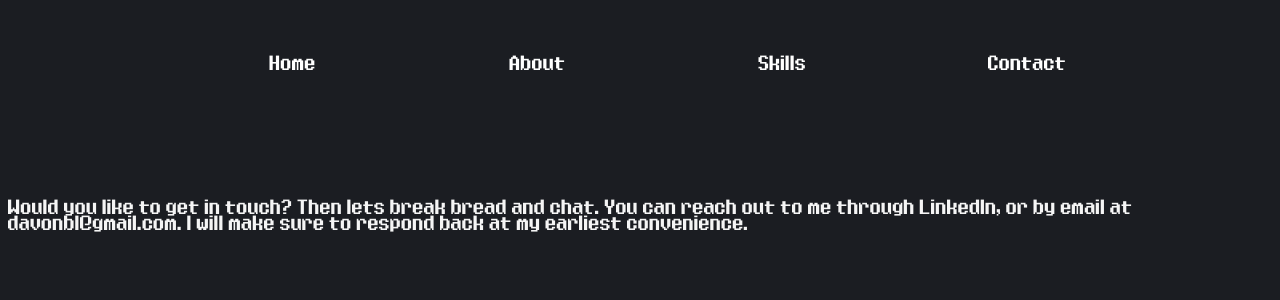
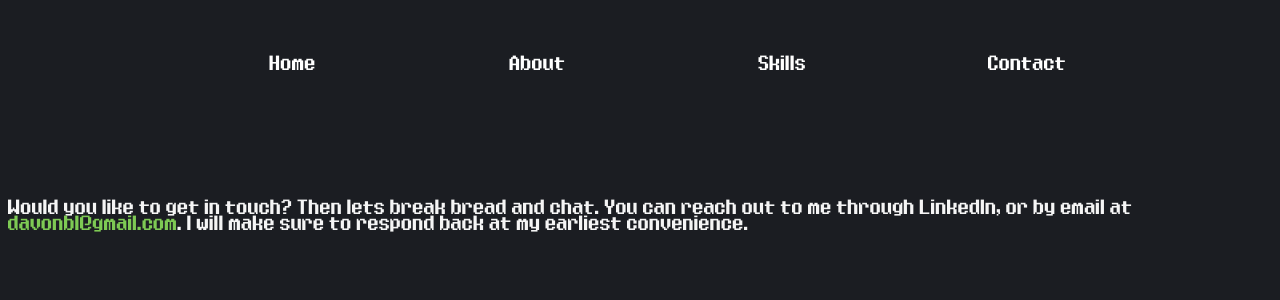
Before and after one commit to davonbl/davonbl-portfolio-v2, a React (Vite) app: page /contact in a window 1280 px wide. Shown: the top 300 px of the page. Built offline with nearby package versions, Linux system fonts and the light colour scheme.

Commit message:
added props to the contact page

```diff
--- a/src/App.jsx
+++ b/src/App.jsx
@@ -48,7 +48,10 @@ function App() {
         <NavBar/>
         <Routes>
           <Route path='/about' element={<About/>}/>
-          <Route path='/contact' element={<Contact/>}/>
+          <Route path='/contact' element={
+          <Contact
+            email = 'davonbl@gmail.com'
+          />}/>
           <Route path='/' element={<Home/>}/>
           <Route path='/skills' element={<Skills/>}/>
         </Routes>
--- a/src/components/Contact.jsx
+++ b/src/components/Contact.jsx
@@ -1,11 +1,15 @@
 
 
-const Contact = () => {
+const Contact = (props) => {
+
+    const email = props.email;
+
+    const ShowEmail = () => <span style={{color: "#7eca54"}}>{email}</span>
     return (
         <>
             <p>
                 Would you like to get in touch? Then lets break bread and chat. You can reach out to me
-                through LinkedIn, or by email at davonbl@gmail.com. I will make sure to respond back at
+                through LinkedIn, or by email at <ShowEmail/>. I will make sure to respond back at
                 my earliest convenience.
             </p>
         </>
```
